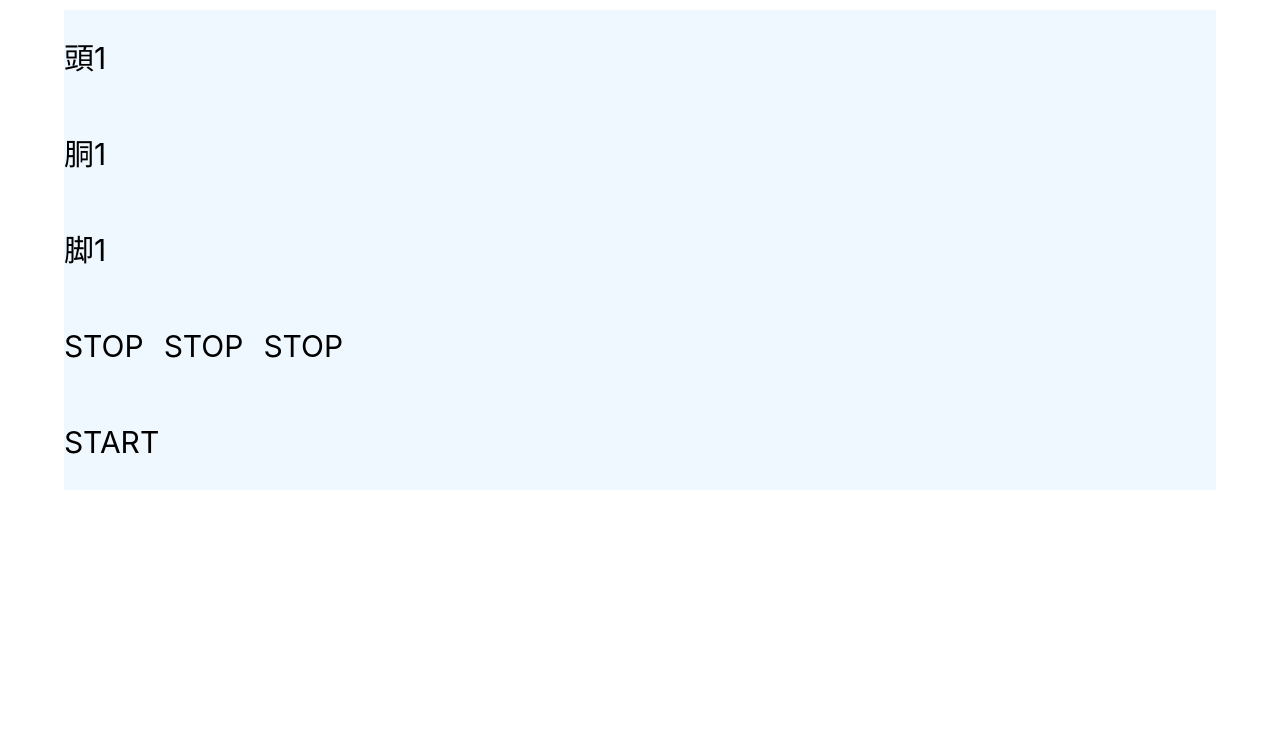
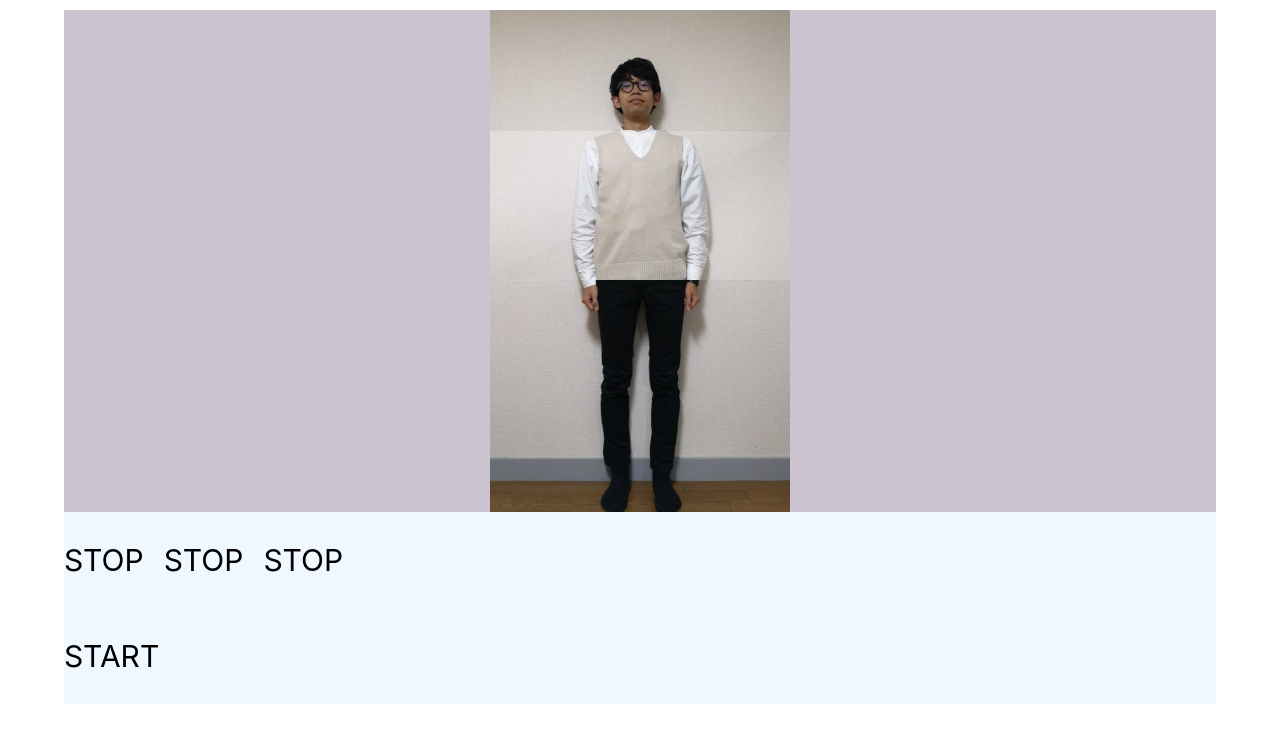
Before and after one commit to kazuhi-ra/vest2-proto, a React (Create React App) app: page / in a window 1280 px wide. Shown: the top 742 px of the page. Built offline with nearby package versions, Linux system fonts and the light colour scheme.

Commit message:
画像部分のスタイル完成

```diff
--- a/package.json
+++ b/package.json
@@ -3,6 +3,8 @@
   "version": "0.1.0",
   "private": true,
   "dependencies": {
+    "@emotion/core": "^10.0.35",
+    "@emotion/styled": "^10.0.27",
     "@testing-library/jest-dom": "^4.2.4",
     "@testing-library/react": "^9.3.2",
     "@testing-library/user-event": "^7.1.2",
--- a/src/App.tsx
+++ b/src/App.tsx
@@ -6,9 +6,9 @@ import StartButton from 'StartButton'
 import OnceAgainButton from 'OnceAgainButton'
 import TwitterShareButton from 'TwitterShareButton'
 
-const heads = ['頭1', '頭2', '頭3', '頭4', '頭5', '頭6', '頭7']
-const vests = ['胴1', '胴2', '胴3', '胴4', '胴5', '胴6', '胴7']
-const foots = ['脚1', '脚2', '脚3', '脚4', '脚5', '脚6', '脚7']
+const heads = ['h1', 'h2', 'h3']
+const vests = ['v1', 'v2', 'v3', 'v4', 'v5', 'v6', 'v7', 'v8', 'v9']
+const foots = ['p1', 'p2', 'p3', 'p4', 'p5']
 
 const INTERVAL = 20
 export type IntervalID = null | NodeJS.Timeout
@@ -84,9 +84,24 @@ const App = () => {
         footSrc={foots[foot]}
       />
       <div className='buttonWrapper'>
-        <StopButton intervalId={headId} setIntervalId={setHeadId} stop={stop} isPlaying={isPlaying} />
-        <StopButton intervalId={vestId} setIntervalId={setVestId} stop={stop} isPlaying={isPlaying} />
-        <StopButton intervalId={footId} setIntervalId={setFootId} stop={stop} isPlaying={isPlaying} />
+        <StopButton
+          intervalId={headId}
+          setIntervalId={setHeadId}
+          stop={stop}
+          isPlaying={isPlaying}
+        />
+        <StopButton
+          intervalId={vestId}
+          setIntervalId={setVestId}
+          stop={stop}
+          isPlaying={isPlaying}
+        />
+        <StopButton
+          intervalId={footId}
+          setIntervalId={setFootId}
+          stop={stop}
+          isPlaying={isPlaying}
+        />
       </div>
       {isFirstTime ? (
         <StartButton start={start} isPlaying={isPlaying} />
--- a/src/Image.tsx
+++ b/src/Image.tsx
@@ -1,12 +1,25 @@
 import React, { FC } from 'react'
+import styled from '@emotion/styled'
 
 type Props = {
   src: string
+  imgHeight: number
 }
 
-const Image: FC<Props> = ({ src }) => {
-  return <div>{src}</div>
+const Image: FC<Props> = ({ src, imgHeight }) => {
+  return (
+    <img
+      src={`./images/${src}.jpg`}
+      alt='服の画像'
+      width='300'
+      height={imgHeight}
+    />
+  )
 }
+
+const Img = styled('img')`
+
+`
 
 export default React.memo(Image)
 // export default Image
--- a/src/Images.tsx
+++ b/src/Images.tsx
@@ -1,4 +1,5 @@
 import React, { FC } from 'react'
+import styled from '@emotion/styled'
 
 import Image from 'Image'
 
@@ -10,13 +11,21 @@ type Props = {
 
 const Images: FC<Props> = ({ headSrc, vestSrc, footSrc }) => {
   return (
-    <div>
-      <Image src={headSrc} />
-      <Image src={vestSrc} />
-      <Image src={footSrc} />
-    </div>
+    <ImageWrapper>
+      <Image src={headSrc} imgHeight={120} />
+      <Image src={vestSrc} imgHeight={150} />
+      <Image src={footSrc} imgHeight={232} />
+    </ImageWrapper>
   )
 }
 
+const ImageWrapper = styled('div')`
+  display: flex;
+  flex-direction: column;
+  align-items: center;
+  background-color: #baba;
+  width: 100%;
+`
+
 export default Images
 // export default React.memo(Images)
```
Also changed, not shown: 1 other file (tests, documents, lock files or other folders).
